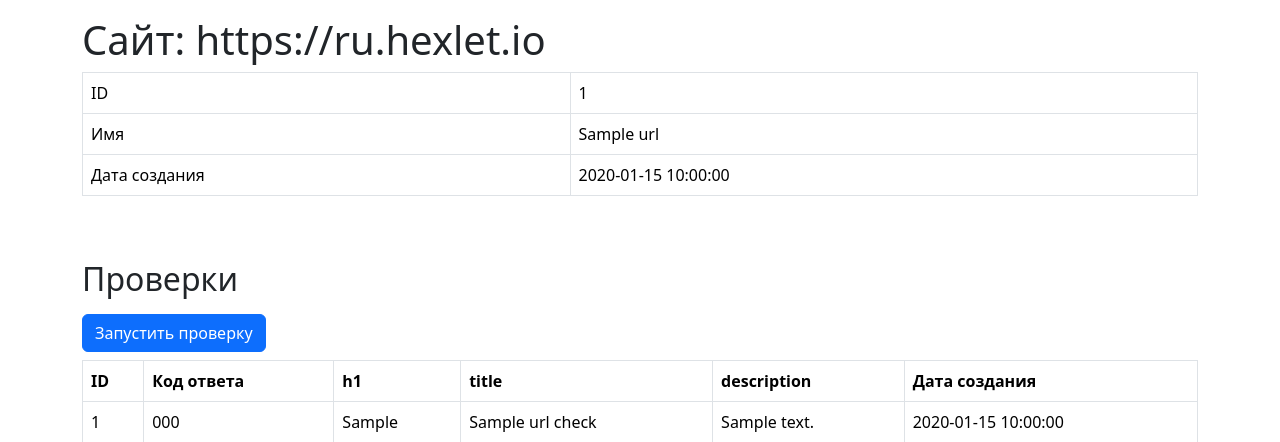
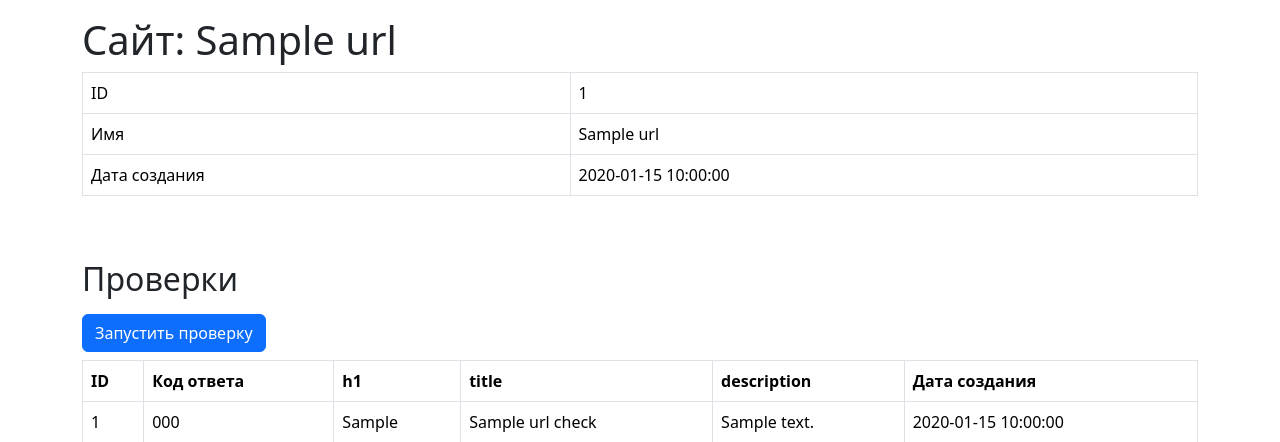
Before and after one commit to AlexanderPolovykh/python-project-83, a Flask app: page /urls/1 in a window 1280 px wide. Shown: the part 56-498 px from the top of the page. Run offline with Flask 3, Linux system fonts and the light colour scheme; a database or web service that is not in the repository returns one stand-in record (values such as "Sample title"); some libraries are stand-ins or nearby versions.

Commit message:
Step 6 (3)

```diff
--- a/page_analyzer/app.py
+++ b/page_analyzer/app.py
@@ -39,7 +39,7 @@ def urls_from_db():
                 """,
             )
             urls = curs.fetchall()
-            app.logger.info(urls)
+            # app.logger.info(urls)
             return urls
 
 
@@ -75,23 +75,28 @@ def url_from_db(id: int):
             return url
 
 
-def url_to_db(urls: list, url_name: str) -> bool:
+def url_to_db(urls: list, url_name: str) -> tuple:
+    """Записать в таблицу urls новую добавленную страницу."""
     app.logger.info("url_to_db()")
+    already_exists = False
     for url in urls:
-        if url.name == url_name:
+        if url.name == url_name:  # такая страница уже в базе есть!
             app.logger.info("url_name: %s", url.name)
-            return False
+            already_exists = True
     with psycopg2.connect(DATABASE_URL) as conn:
         with conn.cursor(cursor_factory=NamedTupleCursor) as curs:
-            datestr = date.today().isoformat()
-            # app.logger.info("url_name: %s, datestr: %s", url_name, datestr)
-            curs.execute(
-                """
-                    INSERT INTO urls (name, created_at) VALUES (%s, %s);
-                """,
-                [url_name, datestr],
-            )
-    return True
+            if not already_exists:
+                datestr = date.today().isoformat()
+                curs.execute(
+                    """
+                        INSERT INTO urls (name, created_at) VALUES (%s, %s);
+                    """,
+                    [url_name, datestr],
+                )
+            curs.execute("SELECT id FROM urls WHERE name = %s;", [url_name])
+            rec = curs.fetchone()
+            # app.logger.info("url_to_db() -> id: %d", rec.id)
+    return already_exists, rec.id
 
 
 def url_check_to_db(id: int, url_check: dict):
@@ -134,11 +139,13 @@ def urls_post():
         return redirect(url_for("url_input_get"))
     else:
         urls = urls_from_db()
-        if url_to_db(urls, new_url):
+        exists, id = url_to_db(urls, new_url)
+        # app.logger.info("id: %d", id)
+        if not exists:
             flash("Страница успешно добавлена", category="success")
         else:
             flash("Страница уже существует", category="info")
-        return redirect(url_for("urls_get"))
+        return redirect(url_for("url_get", id=id))
 
 
 @app.get("/urls")
@@ -168,15 +175,16 @@ def url_checks_post(id):
     try:
         r = requests.get(url.name, timeout=TIME_OUT_REQUEST)
         soup = BeautifulSoup(r.text, "html.parser")
-        if soup.h1:
-            url_check["h1"] = soup.h1.string
-            app.logger.info("h1: %s", url_check.get("h1"))
-        if soup.title:
-            url_check["title"] = soup.title.string
-        if soup.meta and soup.meta.get("name") == "description":
-            url_check["description"] = soup.meta.get("content")
+        url_check["h1"] = soup.h1.string if soup.h1 else ""
+        url_check["title"] = soup.title.string if soup.title else ""
+        metas = soup.find_all("meta")
+        url_check["description"] = ""
+        for meta in metas:
+            if meta.get("name") == "description":
+                url_check["description"] = meta.get("content")
         url_check["status_code"] = r.status_code
         url_check_to_db(id, url_check)
+        flash("Страница успешно проверена", category="success")
         return redirect(url_for("url_get", id=id))
     except requests.exceptions.RequestException:
         flash("Произошла ошибка при проверке", category="danger")
--- a/page_analyzer/templates/urls_id.html
+++ b/page_analyzer/templates/urls_id.html
@@ -2,7 +2,7 @@
 
 <main class="flex-grow-1">
   <div class="container-lg mt-3">
-    <h1>Сайт: https://ru.hexlet.io</h1>
+    <h1>Сайт: {{ url.name }}</h1>
 
     <div class="table-responsive">
       <table
```
Also changed, not shown: page_analyzer/templates/urls.html (+9 -0 lines).
